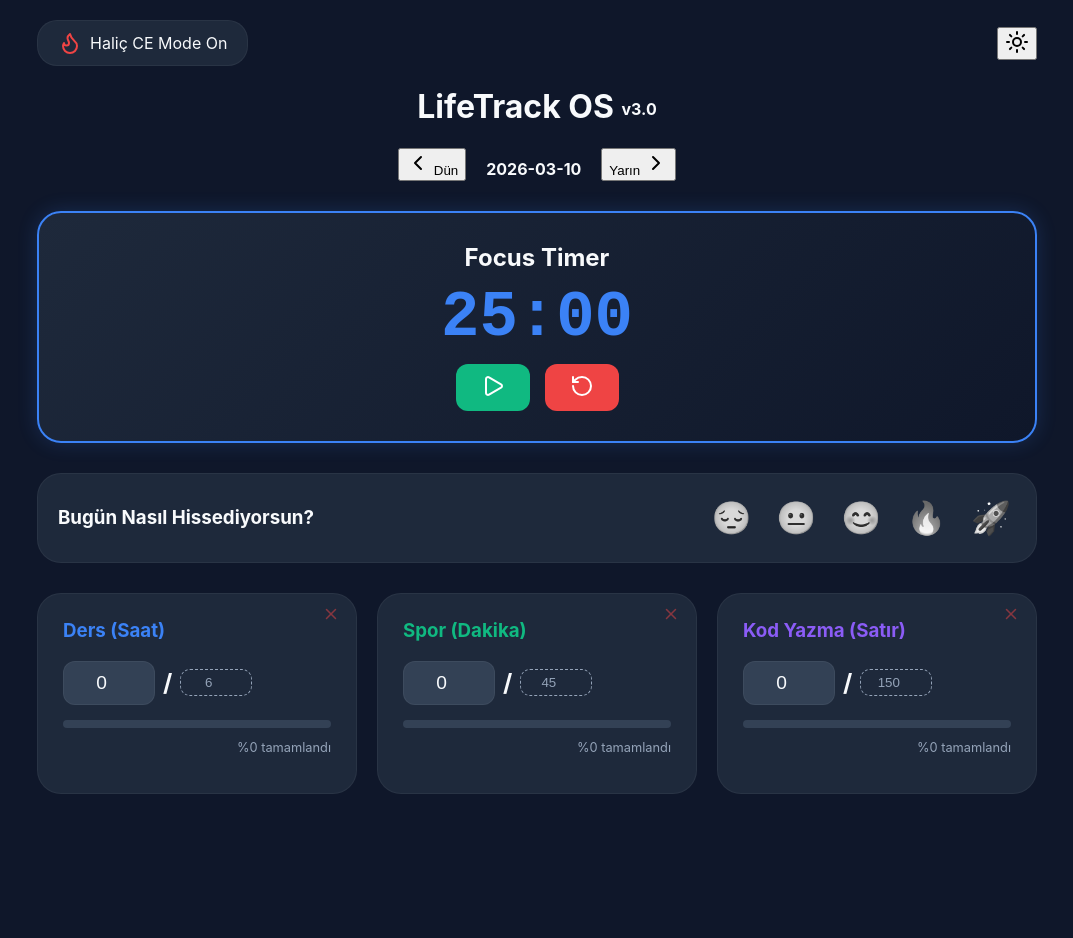
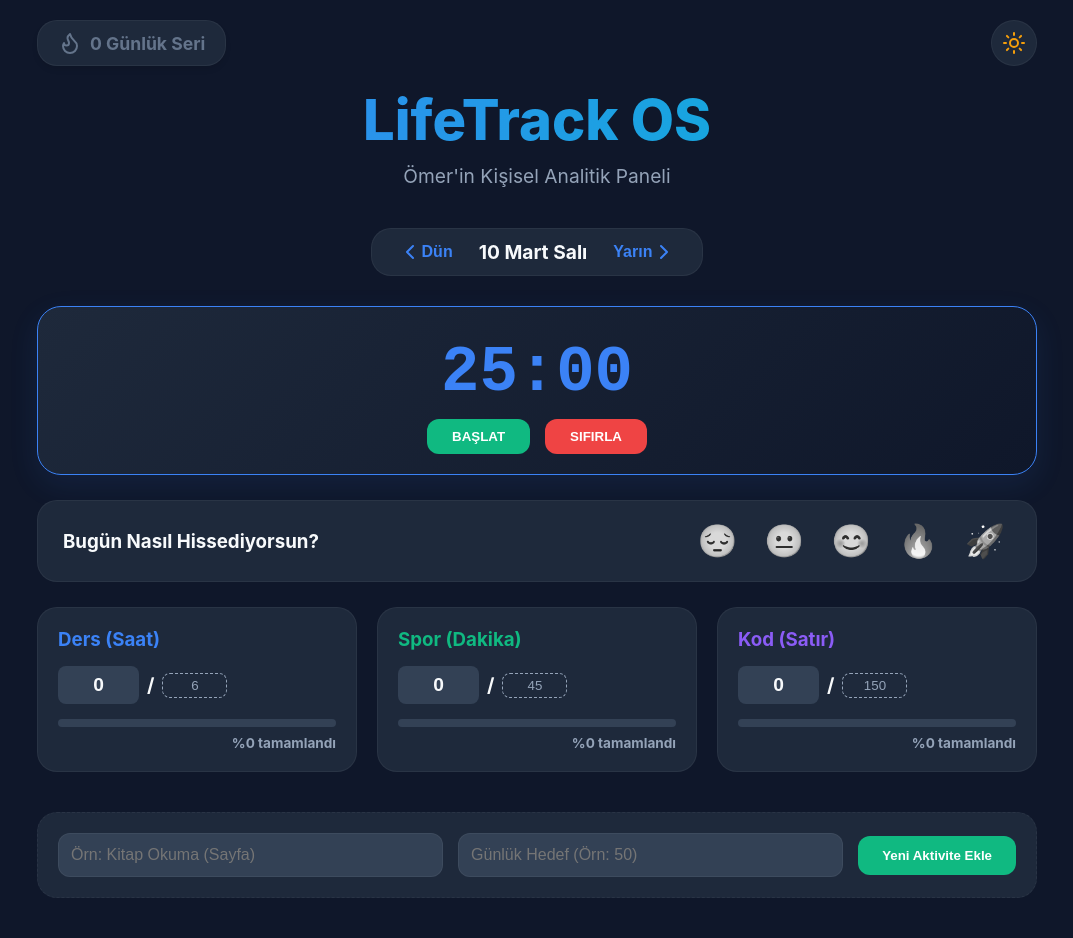
Before and after one commit to omerislamoglu/lifetrack-os, a React (Create React App) app: page / in a window 1280 px wide. Shown: the top 938 px of the page, without its empty margins (103-1176 px from the left). Before the commit the page ends 814 px from the top, so only its background shows below. Built offline with nearby package versions, Linux system fonts and the light colour scheme.

Commit message:
UI Master haline getirildi

```diff
--- a/src/App.css
+++ b/src/App.css
@@ -6,6 +6,7 @@
   --border-color: rgba(255, 255, 255, 0.05);
   --input-bg: #334155;
   --brand-blue: #3b82f6;
+  --pomodoro-bg: linear-gradient(135deg, #1e293b 0%, #0f172a 100%);
 }
 
 [data-theme='light'] {
@@ -15,67 +16,65 @@
   --text-dim: #64748b;
   --border-color: rgba(0, 0, 0, 0.1);
   --input-bg: #f1f5f9;
+  --pomodoro-bg: linear-gradient(135deg, #ffffff 0%, #f1f5f9 100%);
 }
 
 body { background-color: var(--bg-main); color: var(--text-main); font-family: 'Inter', sans-serif; margin: 0; transition: 0.4s; }
-.app-container { max-width: 1000px; margin: 0 auto; padding: 20px; }
+.app-container { max-width: 1000px; margin: 0 auto; padding: 20px 20px 100px; }
 
-/* POMODORO SAYAÇ TASARIMI */
+/* Üst Kısım ve Streak */
+.header-top { display: flex; justify-content: space-between; align-items: center; margin-bottom: 20px; }
+.streak-badge { display: flex; align-items: center; gap: 8px; background: var(--card-bg); padding: 10px 20px; border-radius: 20px; border: 1px solid var(--border-color); font-weight: bold; font-size: 1.1rem; box-shadow: 0 4px 6px -1px rgba(0, 0, 0, 0.1); }
+.theme-toggle { background: var(--card-bg); border: 1px solid var(--border-color); color: var(--text-main); padding: 10px; border-radius: 50%; cursor: pointer; display: flex; align-items: center; justify-content: center; transition: 0.3s; }
+.theme-toggle:hover { transform: rotate(15deg) scale(1.1); }
+
+/* Başlık */
+header { text-align: center; margin-bottom: 40px; }
+h1 { font-size: 3.5rem; font-weight: 800; margin: 0; background: linear-gradient(to right, #3b82f6, #06b6d4); -webkit-background-clip: text; -webkit-text-fill-color: transparent; }
+.subtitle { font-size: 1.2rem; color: var(--text-dim); margin-top: 10px; }
+
+/* Tarih Gezgini */
+.date-navigator { display: flex; align-items: center; justify-content: center; gap: 20px; margin-bottom: 30px; background: var(--card-bg); width: fit-content; margin: 0 auto 30px; padding: 10px 20px; border-radius: 20px; border: 1px solid var(--border-color); }
+.date-btn { background: transparent; border: none; color: var(--brand-blue); cursor: pointer; display: flex; align-items: center; font-weight: bold; font-size: 1rem;}
+.date-display { font-weight: bold; font-size: 1.2rem; }
+
+/* Pomodoro */
 .pomodoro-card {
-  background: linear-gradient(135deg, #1e293b 0%, #0f172a 100%);
-  border: 2px solid var(--brand-blue);
-  border-radius: 24px;
-  padding: 30px;
-  text-align: center;
-  margin-bottom: 30px;
-  box-shadow: 0 0 20px rgba(59, 130, 246, 0.2);
+  background: var(--pomodoro-bg);
+  border: 1px solid var(--brand-blue);
+  border-radius: 24px; padding: 20px; text-align: center; margin-bottom: 25px;
+  box-shadow: 0 10px 30px rgba(59, 130, 246, 0.1);
 }
-.timer-display { font-size: 4rem; font-weight: 800; font-family: 'Courier New', monospace; margin: 10px 0; color: var(--brand-blue); }
+.timer-display { font-size: 4rem; font-weight: 800; font-family: monospace; color: var(--brand-blue); margin: 10px 0; }
 .timer-controls { display: flex; justify-content: center; gap: 15px; }
-.timer-btn { padding: 10px 25px; border-radius: 12px; border: none; font-weight: bold; cursor: pointer; transition: 0.2s; }
-.start { background: #10b981; color: white; }
-.pause { background: #f59e0b; color: white; }
-.reset { background: #ef4444; color: white; }
+.timer-btn { padding: 10px 25px; border-radius: 12px; border: none; font-weight: bold; cursor: pointer; color: white; transition: 0.2s;}
+.timer-btn:hover { transform: scale(1.05); }
 
-/* MOOD TRACKER TASARIMI */
-.mood-section {
-  background: var(--card-bg);
-  padding: 20px;
-  border-radius: 24px;
-  margin-bottom: 30px;
-  display: flex;
-  justify-content: space-between;
-  align-items: center;
-  border: 1px solid var(--border-color);
-}
+/* Mood */
+.mood-section { background: var(--card-bg); padding: 20px 25px; border-radius: 20px; margin-bottom: 25px; display: flex; justify-content: space-between; align-items: center; border: 1px solid var(--border-color); }
 .mood-options { display: flex; gap: 15px; }
-.mood-btn {
-  font-size: 2rem;
-  cursor: pointer;
-  transition: 0.3s;
-  filter: grayscale(1);
-  background: none;
-  border: none;
-  padding: 5px;
-}
-.mood-btn.active { filter: grayscale(0); transform: scale(1.3); }
+.mood-btn { font-size: 2rem; cursor: pointer; background: none; border: none; filter: grayscale(1); transition: 0.2s; }
+.mood-btn.active { filter: grayscale(0); transform: scale(1.2); }
 
-/* DİĞER KARTLAR VE FORM */
-.grid { display: grid; grid-template-columns: repeat(auto-fill, minmax(280px, 1fr)); gap: 20px; }
-.card { background: var(--card-bg); padding: 25px; border-radius: 24px; border: 1px solid var(--border-color); position: relative; }
-.header-top { display: flex; justify-content: space-between; align-items: center; margin-bottom: 20px; }
-.streak-badge { background: var(--card-bg); padding: 10px 20px; border-radius: 20px; display: flex; align-items: center; gap: 8px; border: 1px solid var(--border-color); }
+/* Grid & Cards */
+.grid { display: grid; grid-template-columns: repeat(auto-fill, minmax(280px, 1fr)); gap: 20px; margin-bottom: 40px; }
+.card { background: var(--card-bg); padding: 20px; border-radius: 20px; border: 1px solid var(--border-color); position: relative; }
+.delete-btn { position: absolute; top: 15px; right: 15px; background: rgba(239, 68, 68, 0.1); color: #ef4444; border: none; border-radius: 50%; width: 30px; height: 30px; cursor: pointer; display: flex; align-items: center; justify-content: center; opacity: 0; transition: 0.2s; }
+.card:hover .delete-btn { opacity: 1; }
 
 .input-group { display: flex; align-items: center; gap: 8px; margin: 15px 0; }
-.value-input { width: 70px; background: var(--input-bg); border: 1px solid var(--border-color); color: var(--text-main); border-radius: 12px; padding: 10px; font-size: 1.2rem; text-align: center; }
-.goal-input { width: 60px; background: transparent; border: 1px dashed var(--text-dim); color: var(--text-dim); border-radius: 10px; padding: 5px; text-align: center; }
+.value-input { width: 65px; background: var(--input-bg); border: none; color: var(--text-main); border-radius: 8px; padding: 8px; font-size: 1.2rem; text-align: center; font-weight: bold; }
+.goal-input { width: 55px; background: transparent; border: 1px dashed var(--text-dim); color: var(--text-dim); border-radius: 8px; padding: 4px; text-align: center; }
 
 .progress-container { width: 100%; height: 8px; background: var(--input-bg); border-radius: 10px; overflow: hidden; }
 .progress-bar { height: 100%; transition: 0.5s; }
 
-.add-form { background: var(--card-bg); padding: 20px; border-radius: 20px; display: flex; gap: 10px; margin-top: 30px; border: 1px dashed var(--border-color); }
-.add-form input { flex: 1; padding: 12px; border-radius: 10px; background: var(--input-bg); border: 1px solid var(--border-color); color: var(--text-main); }
-.add-btn { background: #10b981; color: white; border: none; padding: 12px 20px; border-radius: 10px; cursor: pointer; font-weight: bold; }
+/* Add Form */
+.add-form { background: var(--card-bg); padding: 20px; border-radius: 20px; display: flex; gap: 15px; margin-bottom: 40px; align-items: center; flex-wrap: wrap; border: 1px dashed var(--border-color); }
+.add-form input { flex: 1; padding: 12px; border-radius: 12px; background: var(--input-bg); border: 1px solid var(--border-color); color: var(--text-main); font-size: 1rem; outline: none; }
+.add-btn { background: #10b981; color: white; border: none; padding: 12px 24px; border-radius: 12px; font-weight: bold; cursor: pointer; }
 
-.delete-btn { position: absolute; top: 10px; right: 10px; background: none; border: none; color: #ef4444; cursor: pointer; opacity: 0.5; }
-.delete-btn:hover { opacity: 1; }
+/* Chart */
+.chart-card { background: var(--card-bg); padding: 30px; border-radius: 24px; border: 1px solid var(--border-color); }
+
+input::-webkit-outer-spin-button, input::-webkit-inner-spin-button { -webkit-appearance: none; margin: 0; }
--- a/src/App.js
+++ b/src/App.js
@@ -1,12 +1,12 @@
 import React, { useState, useEffect } from 'react';
-import { Book, Tv, Dumbbell, Footprints, Terminal, Droplets, ChevronLeft, ChevronRight, X, Activity, Sun, Moon, Flame, Play, Pause, RotateCcw } from 'lucide-react';
+import { Book, Dumbbell, Terminal, ChevronLeft, ChevronRight, X, Sun, Moon, Play, Pause, RotateCcw, Flame } from 'lucide-react';
 import { LineChart, Line, XAxis, YAxis, CartesianGrid, Tooltip, ResponsiveContainer } from 'recharts';
 import './App.css';
 
 const defaultActivities = [
   { id: 1, name: 'Ders (Saat)', iconName: 'Book', value: 0, goal: 6, color: '#3b82f6' },
   { id: 3, name: 'Spor (Dakika)', iconName: 'Dumbbell', value: 0, goal: 45, color: '#10b981' },
-  { id: 5, name: 'Kod Yazma (Satır)', iconName: 'Terminal', value: 0, goal: 150, color: '#8b5cf6' },
+  { id: 5, name: 'Kod (Satır)', iconName: 'Terminal', value: 0, goal: 150, color: '#8b5cf6' },
 ];
 
 const formatDate = (date) => {
@@ -16,51 +16,44 @@ const formatDate = (date) => {
   return `${y}-${m}-${d}`;
 };
 
+// UI için Gün isimli tarih gösterimi (Örn: 10 Mart Salı)
+const getDisplayDate = (dateString) => {
+  const dateObj = new Date(dateString);
+  return dateObj.toLocaleDateString('tr-TR', { day: 'numeric', month: 'long', weekday: 'long' });
+};
+
 function App() {
   const [currentDate, setCurrentDate] = useState(formatDate(new Date()));
   const [theme, setTheme] = useState(() => localStorage.getItem('appTheme') || 'dark');
-  const [historyData, setHistoryData] = useState(() => JSON.parse(localStorage.getItem('saasLifeTrack')) || {});
+  const [historyData, setHistoryData] = useState(() => JSON.parse(localStorage.getItem('saasLifeTrack')) || { [formatDate(new Date())]: defaultActivities });
+  const [moods, setMoods] = useState(() => JSON.parse(localStorage.getItem('moodTracker')) || {});
 
-  // Pomodoro State
+  const [newName, setNewName] = useState('');
+  const [newGoal, setNewGoal] = useState('');
+
+  // Pomodoro
   const [timeLeft, setTimeLeft] = useState(25 * 60);
   const [isActive, setIsActive] = useState(false);
-
-  // Mood State
-  const [moods, setMoods] = useState(() => JSON.parse(localStorage.getItem('moodTracker')) || {});
 
   useEffect(() => {
     localStorage.setItem('saasLifeTrack', JSON.stringify(historyData));
     localStorage.setItem('moodTracker', JSON.stringify(moods));
-  }, [historyData, moods]);
+    document.documentElement.setAttribute('data-theme', theme);
+    localStorage.setItem('appTheme', theme);
+  }, [historyData, moods, theme]);
 
   useEffect(() => {
     let interval = null;
     if (isActive && timeLeft > 0) {
       interval = setInterval(() => setTimeLeft(prev => prev - 1), 1000);
-    } else {
-      clearInterval(interval);
-    }
+    } else { clearInterval(interval); }
     return () => clearInterval(interval);
   }, [isActive, timeLeft]);
 
-  const toggleTimer = () => setIsActive(!isActive);
-  const resetTimer = () => { setIsActive(false); setTimeLeft(25 * 60); };
-  const formatTime = (seconds) => {
-    const mins = Math.floor(seconds / 60);
-    const secs = seconds % 60;
-    return `${mins}:${secs < 10 ? '0' : ''}${secs}`;
-  };
+  const currentActivities = historyData[currentDate] || defaultActivities.map(a => ({ ...a, value: 0 }));
 
-  const getTodayActivities = () => historyData[currentDate] || defaultActivities.map(a => ({ ...a, value: 0 }));
-  const currentActivities = getTodayActivities();
-
-  const updateValue = (id, val) => {
-    const updated = currentActivities.map(a => a.id === id ? { ...a, value: parseFloat(val) || 0 } : a);
-    setHistoryData({ ...historyData, [currentDate]: updated });
-  };
-
-  const updateGoal = (id, val) => {
-    const updated = currentActivities.map(a => a.id === id ? { ...a, goal: parseFloat(val) || 1 } : a);
+  const updateData = (id, field, val) => {
+    const updated = currentActivities.map(a => a.id === id ? { ...a, [field]: parseFloat(val) || 0 } : a);
     setHistoryData({ ...historyData, [currentDate]: updated });
   };
 
@@ -69,54 +62,96 @@ function App() {
     setHistoryData({ ...historyData, [currentDate]: updated });
   };
 
-  const handleMood = (emoji) => {
-    setMoods({ ...moods, [currentDate]: emoji });
+  const addActivity = (e) => {
+    e.preventDefault();
+    if (!newName || !newGoal) return;
+    const newAct = {
+      id: Date.now(), name: newName, iconName: 'Terminal', value: 0, goal: parseFloat(newGoal),
+      color: '#' + Math.floor(Math.random()*16777215).toString(16)
+    };
+    setHistoryData({ ...historyData, [currentDate]: [...currentActivities, newAct] });
+    setNewName(''); setNewGoal('');
+  };
+
+  // Streak (Seri) Hesaplama
+  const calculateStreak = () => {
+    let currentStreak = 0;
+    const today = new Date();
+
+    const checkDayAverage = (dateObj) => {
+      const dayData = historyData[formatDate(dateObj)];
+      if (!dayData || dayData.length === 0) return 0;
+      let totalProgress = 0;
+      dayData.forEach(act => { totalProgress += Math.min((act.value / (act.goal || 1)) * 100, 100); });
+      return totalProgress / dayData.length;
+    };
+
+    let checkDate = new Date(today);
+    checkDate.setDate(checkDate.getDate() - 1);
+
+    while (true) {
+      if (checkDayAverage(checkDate) >= 50) {
+        currentStreak++;
+        checkDate.setDate(checkDate.getDate() - 1);
+      } else { break; }
+    }
+    if (checkDayAverage(today) >= 50) currentStreak++;
+    return currentStreak;
+  };
+
+  const streak = calculateStreak();
+
+  const generateChartData = () => {
+    return [6,5,4,3,2,1,0].map(i => {
+      const d = new Date(); d.setDate(d.getDate() - i);
+      const dStr = formatDate(d);
+      const dayData = historyData[dStr] || [];
+      let total = 0;
+      dayData.forEach(act => total += Math.min((act.value / (act.goal || 1)) * 100, 100));
+      return {
+        name: d.toLocaleDateString('tr-TR', { weekday: 'short' }),
+        Skor: dayData.length ? Math.round(total / dayData.length) : 0
+      };
+    });
   };
 
   return (
     <div className="app-container">
+
       <div className="header-top">
-        <div className="streak-badge"><Flame color="#ef4444" /> <span>Haliç CE Mode On</span></div>
+        <div className="streak-badge">
+          <Flame size={24} color={streak > 0 ? "#ef4444" : "#64748b"} />
+          <span style={{ color: streak > 0 ? "#ef4444" : "#64748b" }}>{streak} Günlük Seri</span>
+        </div>
         <button onClick={() => setTheme(theme === 'dark' ? 'light' : 'dark')} className="theme-toggle">
-          {theme === 'dark' ? <Sun /> : <Moon />}
+          {theme === 'dark' ? <Sun size={24} color="#f59e0b"/> : <Moon size={24} color="#3b82f6"/>}
         </button>
       </div>
 
-      <header style={{textAlign:'center', marginBottom: 30}}>
-        <h1>LifeTrack OS <small style={{fontSize: '1rem', verticalAlign: 'middle'}}>v3.0</small></h1>
-        <div className="date-navigator">
-          <button onClick={() => {
-            const d = new Date(currentDate); d.setDate(d.getDate()-1); setCurrentDate(formatDate(d));
-          }}><ChevronLeft /> Dün</button>
-          <span style={{fontWeight: 'bold', margin: '0 20px'}}>{currentDate}</span>
-          <button onClick={() => {
-            const d = new Date(currentDate); d.setDate(d.getDate()+1); setCurrentDate(formatDate(d));
-          }}>Yarın <ChevronRight /></button>
-        </div>
+      <header>
+        <h1>LifeTrack OS</h1>
+        <p className="subtitle">Ömer'in Kişisel Analitik Paneli</p>
       </header>
 
-      {/* POMODORO SECTION */}
+      <div className="date-navigator">
+        <button className="date-btn" onClick={() => {const d = new Date(currentDate); d.setDate(d.getDate()-1); setCurrentDate(formatDate(d));}}><ChevronLeft size={24}/> Dün</button>
+        <span className="date-display">{getDisplayDate(currentDate)}</span>
+        <button className="date-btn" onClick={() => {const d = new Date(currentDate); d.setDate(d.getDate()+1); setCurrentDate(formatDate(d));}}>Yarın <ChevronRight size={24}/></button>
+      </div>
+
       <div className="pomodoro-card">
-        <h2 style={{margin:0}}>Focus Timer</h2>
-        <div className="timer-display">{formatTime(timeLeft)}</div>
+        <div className="timer-display">{Math.floor(timeLeft/60)}:{(timeLeft%60).toString().padStart(2,'0')}</div>
         <div className="timer-controls">
-          <button className="timer-btn start" onClick={toggleTimer}>{isActive ? <Pause /> : <Play />}</button>
-          <button className="timer-btn reset" onClick={resetTimer}><RotateCcw /></button>
+          <button className="timer-btn" style={{background:'#10b981'}} onClick={() => setIsActive(!isActive)}>{isActive ? 'DURDUR' : 'BAŞLAT'}</button>
+          <button className="timer-btn" style={{background:'#ef4444'}} onClick={() => {setIsActive(false); setTimeLeft(25*60);}}>SIFIRLA</button>
         </div>
       </div>
 
-      {/* MOOD TRACKER SECTION */}
       <div className="mood-section">
         <h3 style={{margin:0}}>Bugün Nasıl Hissediyorsun?</h3>
         <div className="mood-options">
-          {['😔', '😐', '😊', '🔥', '🚀'].map(emoji => (
-            <button
-              key={emoji}
-              className={`mood-btn ${moods[currentDate] === emoji ? 'active' : ''}`}
-              onClick={() => handleMood(emoji)}
-            >
-              {emoji}
-            </button>
+          {['😔', '😐', '😊', '🔥', '🚀'].map(e => (
+            <button key={e} className={`mood-btn ${moods[currentDate] === e ? 'active' : ''}`} onClick={() => setMoods({...moods, [currentDate]: e})}>{e}</button>
           ))}
         </div>
       </div>
@@ -126,20 +161,39 @@ function App() {
           const prog = Math.min((act.value / (act.goal || 1)) * 100, 100);
           return (
             <div key={act.id} className="card">
-              <button className="delete-btn" onClick={() => deleteActivity(act.id)}><X size={18}/></button>
-              <h3 style={{color: act.color, marginTop: 0}}>{act.name}</h3>
+              <button className="delete-btn" onClick={() => deleteActivity(act.id)}><X size={16}/></button>
+              <h3 style={{color: act.color, margin: '0 0 15px 0'}}>{act.name}</h3>
               <div className="input-group">
-                <input type="number" className="value-input" value={act.value} onChange={(e) => updateValue(act.id, e.target.value)} />
-                <span style={{fontSize: '1.5rem', fontWeight: 'bold'}}>/</span>
-                <input type="number" className="goal-input" value={act.goal} onChange={(e) => updateGoal(act.id, e.target.value)} />
+                <input type="number" className="value-input" value={act.value} onChange={(e) => updateData(act.id, 'value', e.target.value)} />
+                <span style={{fontWeight:'bold', fontSize:'1.2rem'}}>/</span>
+                <input type="number" className="goal-input" value={act.goal} onChange={(e) => updateData(act.id, 'goal', e.target.value)} />
               </div>
-              <div className="progress-container">
-                <div className="progress-bar" style={{width: `${prog}%`, backgroundColor: act.color}}></div>
-              </div>
-              <p style={{textAlign:'right', fontSize: '0.8rem', color: 'var(--text-dim)'}}>%{Math.round(prog)} tamamlandı</p>
+              <div className="progress-container"><div className="progress-bar" style={{width: `${prog}%`, backgroundColor: act.color}}></div></div>
+              <p style={{textAlign:'right', fontSize: '0.85rem', color: 'var(--text-dim)', margin:'8px 0 0 0', fontWeight:'bold'}}>%{Math.round(prog)} tamamlandı</p>
             </div>
           )
         })}
+      </div>
+
+      <form className="add-form" onSubmit={addActivity}>
+        <input type="text" placeholder="Örn: Kitap Okuma (Sayfa)" value={newName} onChange={(e) => setNewName(e.target.value)} required />
+        <input type="number" placeholder="Günlük Hedef (Örn: 50)" value={newGoal} onChange={(e) => setNewGoal(e.target.value)} required min="1" />
+        <button type="submit" className="add-btn">Yeni Aktivite Ekle</button>
+      </form>
+
+      <div className="chart-card">
+        <h2 style={{marginTop:0, marginBottom:'30px'}}>Haftalık Verimlilik (%)</h2>
+        <div style={{ width: '100%', height: 300 }}>
+          <ResponsiveContainer>
+            <LineChart data={generateChartData()}>
+              <CartesianGrid strokeDasharray="3 3" stroke="rgba(148, 163, 184, 0.2)" />
+              <XAxis dataKey="name" stroke="var(--text-dim)" />
+              <YAxis stroke="var(--text-dim)" domain={[0, 100]} />
+              <Tooltip contentStyle={{backgroundColor: 'var(--card-bg)', border: '1px solid var(--border-color)', borderRadius: '8px', color: 'var(--text-main)'}} />
+              <Line type="monotone" dataKey="Skor" stroke="#3b82f6" strokeWidth={4} activeDot={{r: 8}} />
+            </LineChart>
+          </ResponsiveContainer>
+        </div>
       </div>
     </div>
   );
```
